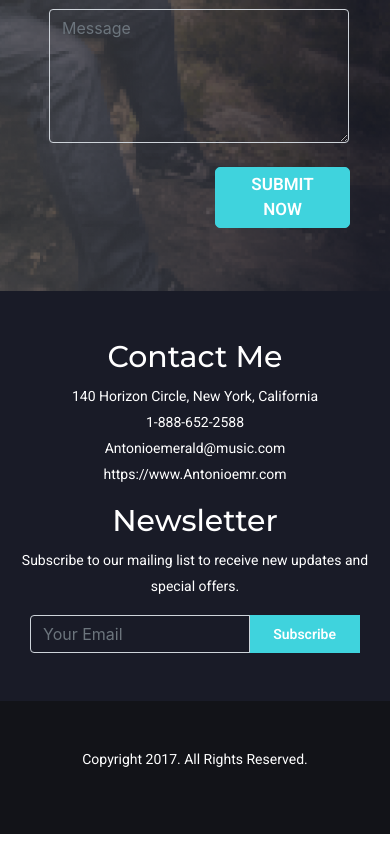
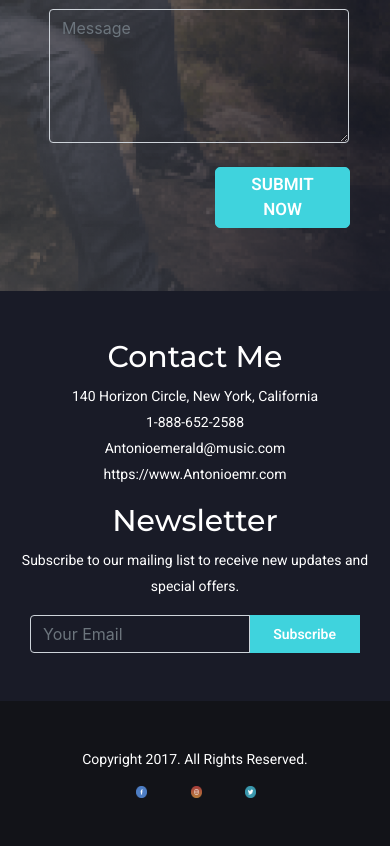
Before and after one commit to Whayasay392/Music-Artist-page, a plain HTML site: page index.html in a window 390 px wide. Shown: the part 4496-5342 px from the top of the page. Drawn offline with nearby package versions, Linux system fonts and the light colour scheme.

Commit message:
Music artist page

```diff
--- a/index.html
+++ b/index.html
@@ -259,10 +259,10 @@
         <footer id="footer-section" class="row align-items-center py-5">
 
             <p id="footer-paragraph" class="text-white text-center mt-auto mx-auto col-12">Copyright 2017. All Rights Reserved.</p>
-            <div class="row col-4  col-md-3 col-xl-3 mx-auto justify-content-center">
-                <img class="img-fluid col-3 mx-2 mr-0" src="images/fb.png" alt="">
-                <img class="img-fluid col-3 mx-auto" src="images/insta.png" alt="">
-                <img class="img-fluid col-3 mx-auto" src="images/twitter.png" alt="">
+            <div class="row col-6  col-md-3 col-xl-3 mx-auto justify-content-center">
+                <img id="" class="img-fluid col-3 col-md-3 mx-2 mr-0" src="images/fb.png" alt="">
+                <img class="img-fluid col-3 col-md-3 mx-auto" src="images/insta.png" alt="">
+                <img class="img-fluid col-3 col-md-3 mx-auto" src="images/twitter.png" alt="">
 
 
 
```
